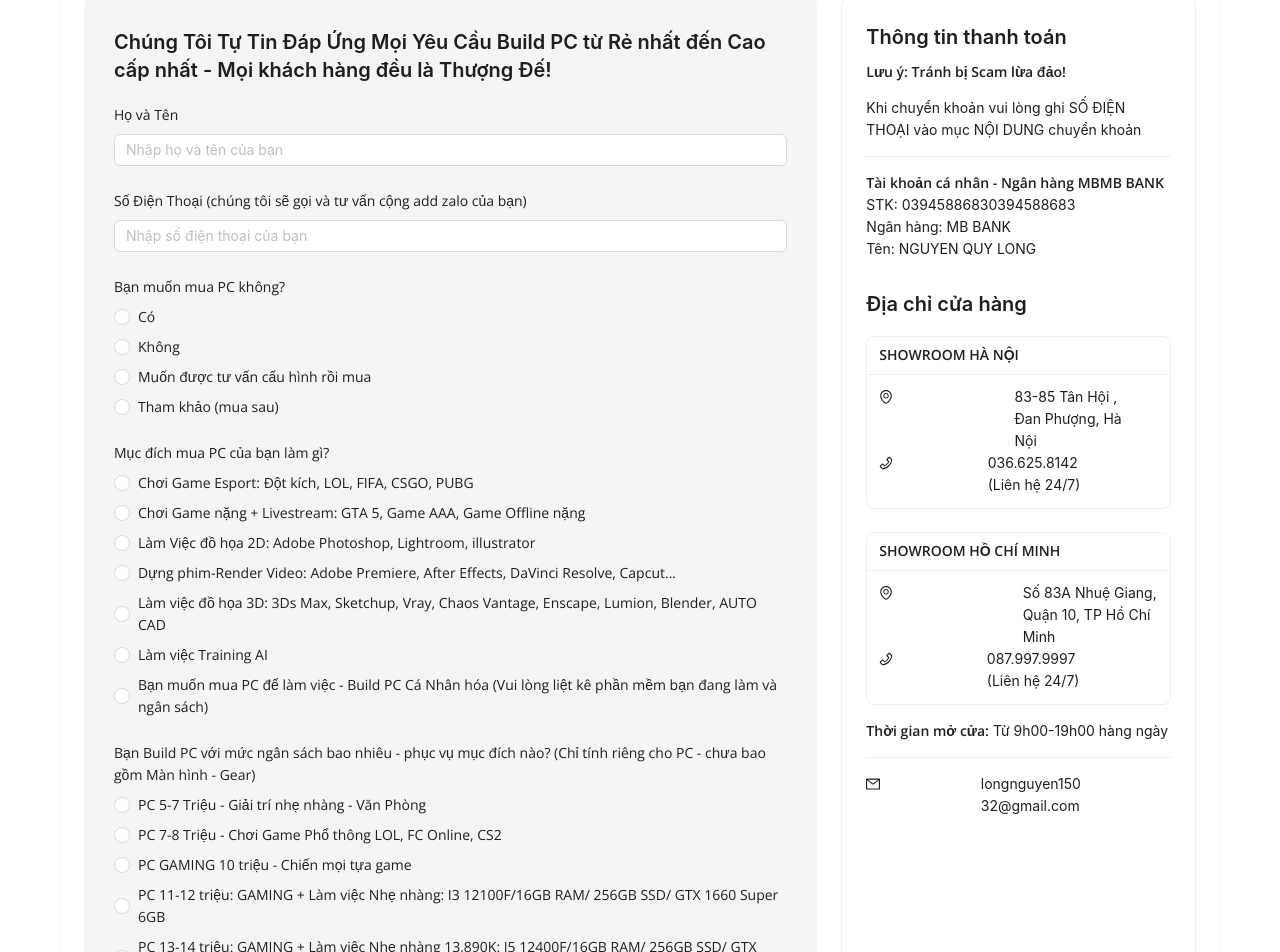
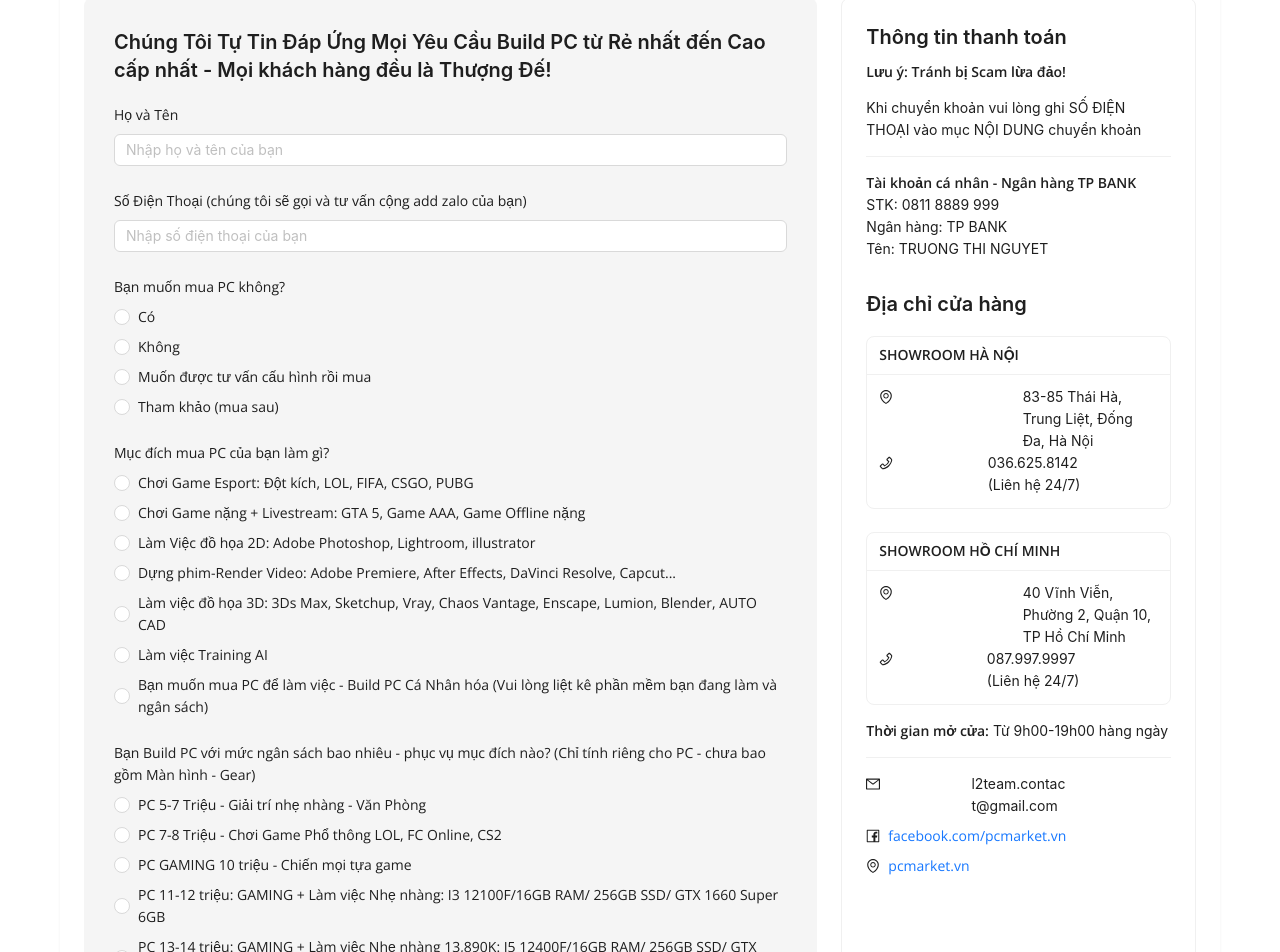
Before and after one commit to Longquynguyen/PcLong, a React (Vite) app in the folder client/: page /contact in a window 1280 px wide. Shown: the part 355-1307 px from the top of the page. Built offline with nearby package versions, Linux system fonts and the light colour scheme; no server answers.

Commit message:
update contact

```diff
--- a/client/src/Pages/Contact/Contact.jsx
+++ b/client/src/Pages/Contact/Contact.jsx
@@ -128,7 +128,7 @@ function Contact() {
                                         rules={[
                                             {
                                                 pattern: /^0\d{0,9}$/,
-                                                message: 'SĐT phải bắt đầu bằng số 0',
+                                                message: 'SĐT phải bắt đầu bằng số 0 và tối đa 10 số',
                                             },
                                             {
                                                 required: true,
@@ -336,13 +336,13 @@ function Contact() {
                                     </Paragraph>
                                     <Divider style={{ margin: '15px 0' }} />
                                     <Paragraph>
-                                        <Text strong>Tài khoản cá nhân - Ngân hàng MBMB BANK</Text>
+                                        <Text strong>Tài khoản cá nhân - Ngân hàng TP BANK</Text>
                                         <br />
-                                        STK: 03945886830394588683
+                                        STK: 0811 8889 999
                                         <br />
-                                        Ngân hàng: MB BANK
+                                        Ngân hàng: TP BANK
                                         <br />
-                                        Tên: NGUYEN QUY LONG
+                                        Tên: TRUONG THI NGUYET
                                     </Paragraph>
                                 </div>
 
@@ -353,7 +353,7 @@ function Contact() {
                                             <Space align="start">
                                                 <EnvironmentOutlined />
                                                 <Paragraph style={{ margin: 0 }}>
-                                                    83-85 Tân Hội , Đan Phượng, Hà Nội
+                                                    83-85 Thái Hà, Trung Liệt, Đống Đa, Hà Nội
                                                 </Paragraph>
                                             </Space>
                                             <Space align="start">
@@ -366,7 +366,7 @@ function Contact() {
                                             <Space align="start">
                                                 <EnvironmentOutlined />
                                                 <Paragraph style={{ margin: 0 }}>
-                                                    Số 83A Nhuệ Giang, Quận 10, TP Hồ Chí Minh
+                                                    40 Vĩnh Viễn, Phường 2, Quận 10, TP Hồ Chí Minh
                                                 </Paragraph>
                                             </Space>
                                             <Space align="start">
@@ -385,7 +385,23 @@ function Contact() {
                                     <Space direction="vertical" style={{ width: '100%' }}>
                                         <Space align="start">
                                             <MailOutlined />
-                                            <Text>longnguyen15032@gmail.com</Text>
+                                            <Text>l2team.contact@gmail.com</Text>
+                                        </Space>
+                                        <Space align="start">
+                                            <FacebookOutlined />
+                                            <a
+                                                href="https://www.facebook.com/pcmarket.vn"
+                                                target="_blank"
+                                                rel="noopener noreferrer"
+                                            >
+                                                facebook.com/pcmarket.vn
+                                            </a>
+                                        </Space>
+                                        <Space align="start">
+                                            <EnvironmentOutlined />
+                                            <a href="https://pcmarket.vn/" target="_blank" rel="noopener noreferrer">
+                                                pcmarket.vn
+                                            </a>
                                         </Space>
                                     </Space>
                                 </div>
```
